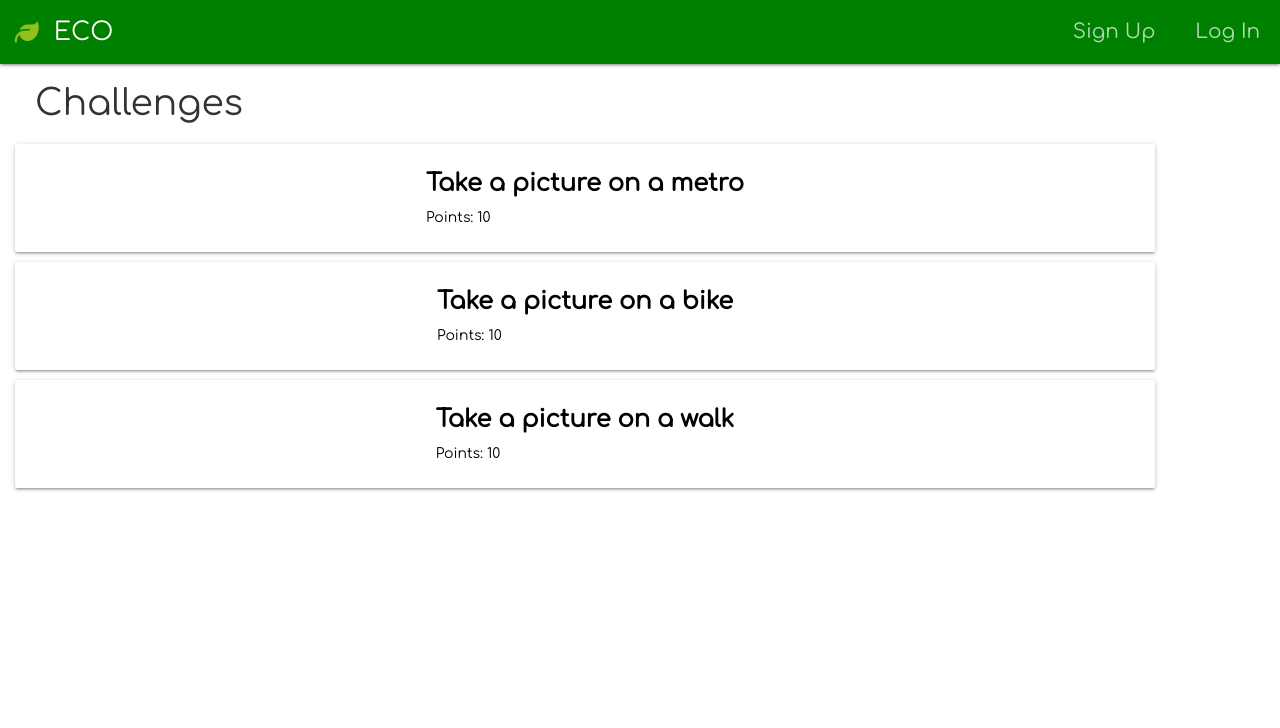
After one commit to nhasley/ECO-App-Python, a Django app: page /challenges/ in a window 1280 px wide. The commit adds this page. Shown: the top 728 px of the page. Run offline with Django 3.2, Linux system fonts and the light colour scheme; some libraries are stand-ins or nearby versions.

Commit message:
Edited profile page. Added prizes page

```diff
--- a/main_app/static/css/style.css
+++ b/main_app/static/css/style.css
@@ -20,7 +20,6 @@ h1 {
   margin: 20px;
 }
 button{
-  margin-top: 30px;
   background: green;
   border-radius: 10px;
   color: white;
@@ -39,6 +38,9 @@ div.orig1 {
   align-content: center;
   justify-content: right;
   padding-left: 5px;
+}
+#logout{
+  margin-top: 30px;
 }
 
 #head {
--- a/main_app/templates/base.html
+++ b/main_app/templates/base.html
@@ -27,6 +27,7 @@
           {% if user.is_authenticated %}
             <ul class="right">
               <li><a href="{%url 'posts'%}" id="texta">Posts</a></li>
+              <li><a href="{%url 'challenges'%}" id="texta">Prizes</a></li>
               <li><a href="{% url 'posts_create' %}" id="texta">Add</a></li>
               <li><a href="{%url 'profile'%}" id="texta">Profile</a></li>
               {% else %}
@@ -49,6 +50,8 @@
     <ul class="center">
       <li><a href="{%url 'posts'%}" id="textb"><i class="fas fa-camera-retro"
             style="font-size:40px; color: white; display: flex; justify-content: center;"></i> Posts</a></li>
+      <li><a href="{%url 'challenges'%}" id="textb"><i class="fas fa-camera-retro"
+            style="font-size:40px; color: white; display: flex; justify-content: center;"></i> Prizes</a></li>
       <li><a href="{% url 'posts_create' %}" id="textb"><i class="fas fa-plus-circle"
             style="font-size: 40px; color: white; display: flex; justify-content: center;"></i>Add</a></li>
       <li><a href="{%url 'profile'%}" id="textb"><i class="glyphicon glyphicon-user"
--- /dev/null
+++ b/main_app/templates/challenges.html
@@ -0,0 +1,25 @@
+{% extends 'base.html' %}
+{% block content %}
+
+<h1>Challenges</h1>
+
+<div class="card">
+    <div class="card-content">
+        <span class="card-title">Take a picture on a metro</span>
+        <p>Points: 10</p>
+    </div>
+</div>
+<div class="card">
+    <div class="card-content">
+        <span class="card-title">Take a picture on a bike</span>
+        <p>Points: 10</p>
+    </div>
+</div>
+<div class="card">
+    <div class="card-content">
+        <span class="card-title">Take a picture on a walk</span>
+        <p>Points: 10</p>
+    </div>
+</div>
+
+{% endblock %}
--- a/main_app/urls.py
+++ b/main_app/urls.py
@@ -4,6 +4,7 @@ from . import views
 urlpatterns = [
   path('', views.posts_index, name='posts'),
   path('profile/', views.profile, name='profile'),
+  path('challenges/', views.challenges, name='challenges'),
   path('<int:post_id>/', views.posts_detail, name='detail'),
   path('create/', views.PostCreate.as_view(), name='posts_create'),
   path('<int:pk>/update/', views.PostUpdate.as_view(), name='posts_update'),
--- a/main_app/views.py
+++ b/main_app/views.py
@@ -16,6 +16,9 @@ def posts_index(request):
 
 def profile(request):
     return render(request, 'profile.html')
+
+def challenges(request):
+    return render(request, 'challenges.html')
 
 def posts_detail(request, post_id):
     post = Post.objects.get(id=post_id)
```
Also changed, not shown: main_app/templates/profile.html (+3 -4 lines).
